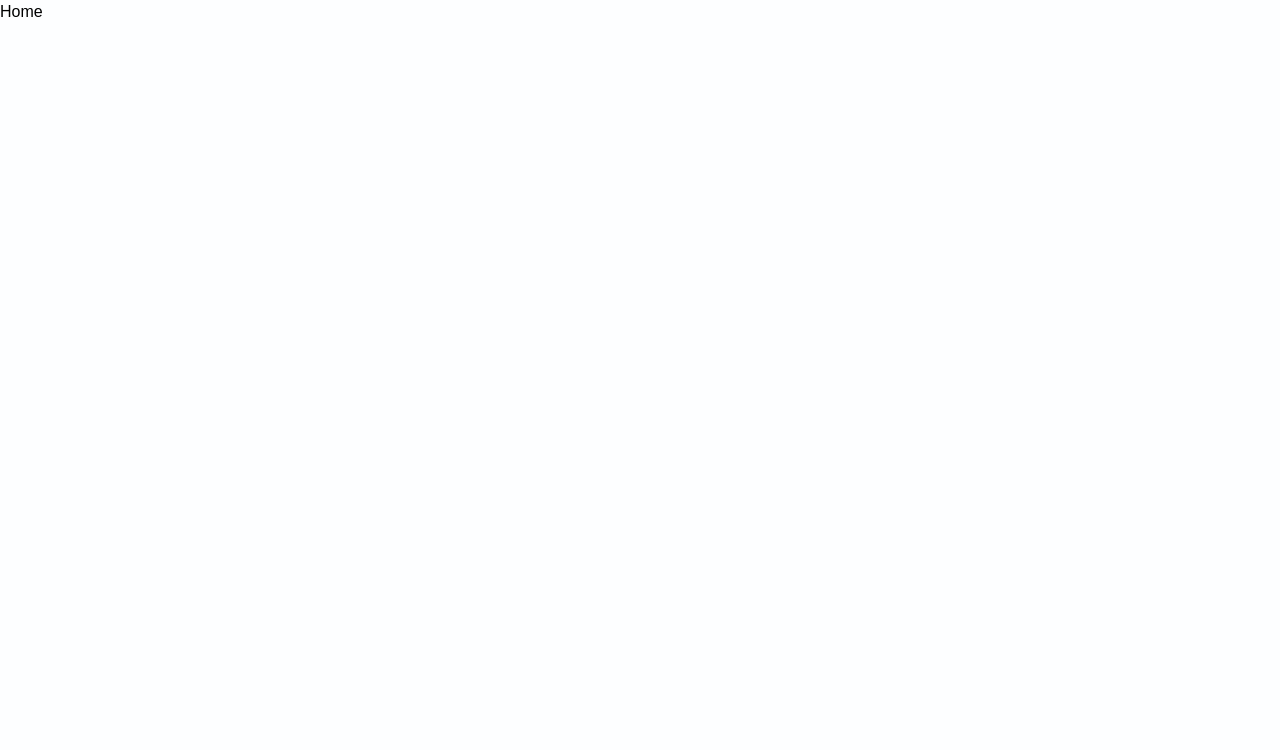
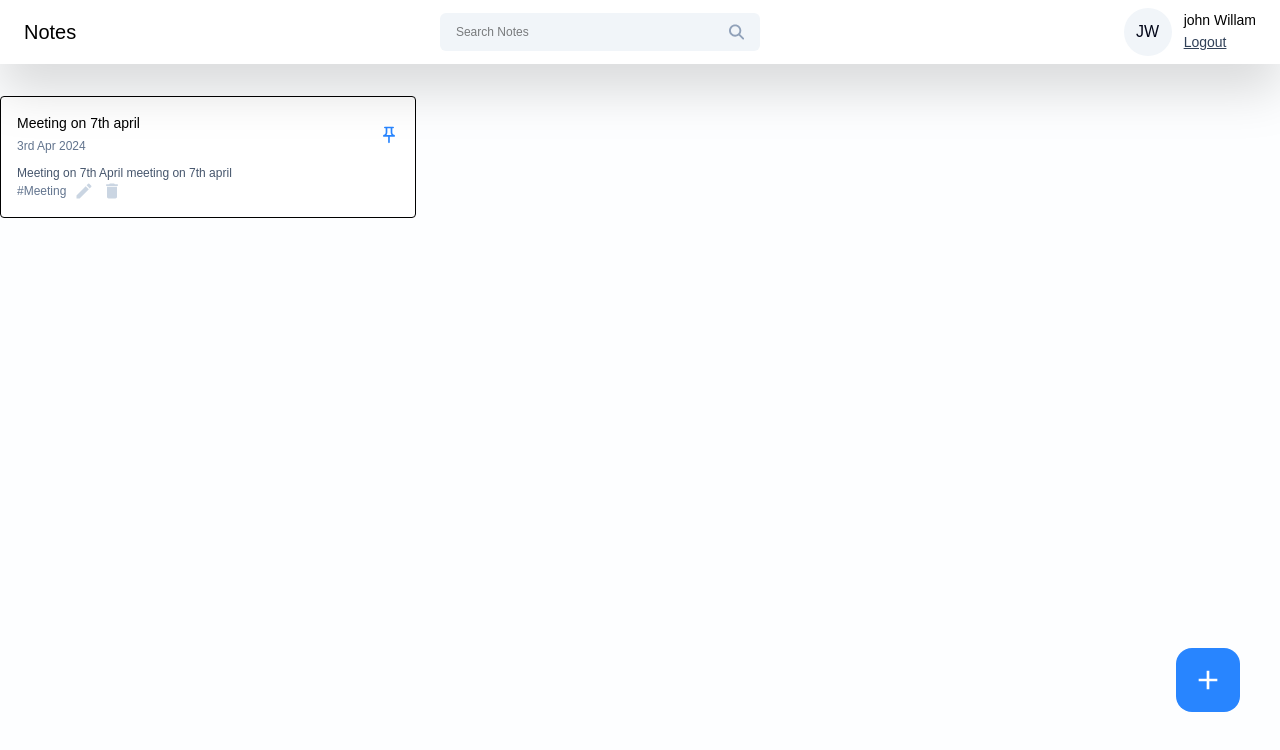
Before and after one commit to N-Viveharan/myProject-1, a React app in the folder frontend/: page /dashboad in a window 1280 px wide. Shown: the top 750 px of the page. Built offline with nearby package versions, Linux system fonts and the light colour scheme; the HTML template or start-up script is replaced by a standard one.

Commit message:
create the search bar,taginput,node card

```diff
--- a/frontend/package.json
+++ b/frontend/package.json
@@ -14,6 +14,7 @@
     "react": "^19.1.1",
     "react-dom": "^19.1.1",
     "react-icons": "^5.5.0",
+    "react-modal": "^3.16.3",
     "react-router-dom": "^7.9.1",
     "tailwindcss": "^4.1.13"
   },
--- /dev/null
+++ b/frontend/src/Cards/NoteCard.jsx
@@ -0,0 +1,35 @@
+import React from 'react'
+import {MdOutlinePushPin} from 'react-icons/md'
+import { MdCreate,MdDelete } from 'react-icons/md'
+
+function NoteCard({
+    title,date,content,tags,isPinned,onEdit,onDelete,onPinNote
+}) {
+  return (
+    <div className='border rounded p-4 bg-white hover:shadow-xl transition-all ease-in-out'>
+        <div className='flex items-center justify-between'>
+            <div>
+                <h6 className='text-sm font-medium'>{title}</h6>
+                <span className='text-xs text-slate-500'>{date}</span>
+            </div>
+            <MdOutlinePushPin className={`text-xl  cursor-pointer hover:text-primary ${isPinned ? 'text-[#2885ff]':'text-slate-300'}`} onClick={onPinNote}/>
+
+
+        </div>
+        <p className='text-xs text-slate-600 mt-2'>{content?.slice(0,60)}</p>
+        <div className='flex items-center gap-2'>
+            <div className='text-xs text-slate-500'>{tags}</div>
+            <div className='flex items-center gap-2'>
+                <MdCreate
+                className='text-xl text-slate-300 cursor-pointer hover:text-primary hover:text-green-600'
+                onClick={onEdit}/>
+                <MdDelete
+                className='text-xl text-slate-300 cursor-pointer hover:text-primary hover:text-red-500'
+                onClick={onDelete}/>
+            </div>
+        </div>
+    </div>
+  )
+}
+
+export default NoteCard
--- /dev/null
+++ b/frontend/src/Cards/ProfileInfo.jsx
@@ -0,0 +1,18 @@
+import React from 'react'
+import { getInitials } from '../utils/helper'
+
+function ProfileInfo({onLogout}) {
+  return (
+    <div className='flex items-center gap-3'>
+        <div className='w-12 h-12 flex items-center justify-center rounded-full font-medium text-slate-950 bg-slate-100 '>
+            {getInitials("john willam")}
+        </div>
+        <div>
+            <p className='text-sm font-medium'>john Willam</p>
+            <button className='text-sm text-slate-700 underline' onClick={onLogout}>Logout</button>
+        </div>
+    </div>
+  )
+}
+
+export default ProfileInfo
--- /dev/null
+++ b/frontend/src/components/Input/TagInput.jsx
@@ -0,0 +1,64 @@
+import React, { useState } from 'react'
+import { MdAdd, MdClose } from 'react-icons/md'
+
+function TagInput({ tags, setTags }) {
+
+    const [inputValue, setInputValue] = useState("")
+
+    const handleInputChange = (e) => {
+        setInputValue(e.target.value);
+    };
+    const addNewTag = () => {
+        if (inputValue.trim() !== "") {
+            setTags([...tags, inputValue.trim()]);
+            setInputValue("");
+        }
+    };
+    const handleKeyDown = (e) => {
+        if (e.key === "Enter") {
+            addNewTag();
+        }
+    };
+
+    const handleRemoveTag = (tagToRemove) => {
+        setTags(tags.filter((tag) => tag !== tagToRemove));
+    };
+
+
+
+
+    return (
+        <div>
+            {tags?.length > 0 && (
+                <div className="flex items-center gap-2 flex-wrap mt-2">
+                    {tags.map((tag, index) => (
+                        <span key={index} className="">
+                            # {tag}
+                            <button onClick={() => { handleRemoveTag(tag)}}>
+                                <MdClose />
+                            </button>
+                        </span>
+                    ))}
+                </div>
+
+            )}
+
+
+            <div className='flex items-center gap-4 mt-3'>
+                <input type="text "
+                    className='text-sm bg-transparent border px-3 py-2 rounded outline-none'
+                    placeholder='Add Tags'
+                    onChange={handleInputChange}
+                    onKeyDown={handleKeyDown} />
+                <button
+                    className='w-8 h-8 flex items-center justify-center rounded border border-blue-700 hover:bg-blue-700'
+                    onClick={() => { addNewTag() }}>
+                    <MdAdd className='text-2xl text-blue-700 hover:text-white' />
+                </button>
+
+            </div>
+        </div>
+    )
+}
+
+export default TagInput
--- a/frontend/src/components/Navbar/Navbar.jsx
+++ b/frontend/src/components/Navbar/Navbar.jsx
@@ -1,9 +1,31 @@
-import React from 'react'
+import React, { useState } from 'react'
+import ProfileInfo from '../../Cards/ProfileInfo'
+import { useNavigate } from 'react-router-dom'
+import SearchBar from '../searchBar/SearchBar'
 
 function Navbar() {
+  const [searchQuery,setSearchQuery]=useState("")
+  const navigate=useNavigate()
+  const onLogout=()=>{
+    navigate('login')
+  }
+  const handleSearch=()=>{}
+  const onClearSearch=()=>{
+    setSearchQuery("")
+  }
+
   return (
     <div className='bg-white flex items-center justify-between px-6 py-2 drop-shadow-2xl'>
         <h2 className='text-xl font-medium text-black py-2'>Notes</h2>
+        <SearchBar
+        value={searchQuery}
+        onChanges={({target})=>{
+          setSearchQuery(target.value)
+
+        }}
+        handleSearch={handleSearch}
+        onClearSearch={onClearSearch}/>
+        <ProfileInfo onLogout={onLogout}/>
     </div>
   )
 }
--- /dev/null
+++ b/frontend/src/components/searchBar/SearchBar.jsx
@@ -0,0 +1,23 @@
+import React from 'react'
+import { FaMagnifyingGlass } from 'react-icons/fa6'
+import {IoMdClose} from "react-icons/io"
+
+function SearchBar({value ,onChanges,handleSearch, onClearSearch}) {
+  return (
+    <div className='w-80 flex items-center px-4 bg-slate-100 rounded-md'>
+        <input type="text"
+        placeholder='Search Notes'
+        className='w-full text-xs bg-transparent py-[11px] outline-none'
+        value={value}
+        onChange={onChanges} />
+
+        {value && (<IoMdClose className='text-xl text-slate-500 cursor-pointer hover:text-black mr-3' onClick={onClearSearch}/>)}
+
+
+
+        <FaMagnifyingGlass className='text-slate-400 cursor-pointer hover:text-black' onClick={handleSearch}/>
+    </div>
+  )
+}
+
+export default SearchBar
--- /dev/null
+++ b/frontend/src/pages/Home/AddEditNotes.jsx
@@ -0,0 +1,30 @@
+import React from 'react'
+import TagInput from '../../components/Input/TagInput'
+
+function AddEditNotes() {
+  return (
+    <div >
+        <div className='flex flex-col gap-2'>
+        <label className='text-xs text-slate-400'>TITLE</label>
+        <input type="text"
+        className='text-2xl text-slate-950 outline-none'
+        placeholder='Go To Gym At 5' />
+    </div>
+    <div className='flex flex-col gap-2 mt-4'>
+        <label className='text-xs text-slate-400'>CONTENT</label>
+        <textarea type="text"
+        className='text-sm text-slate-950 outline-none bg-slate-50 p-2 rounded '
+        placeholder='Content'
+        rows={10}/>
+    </div>
+    <div className='mt-3'>
+        <label className='text-xs text-slate-400'>TAGG</label>
+        <TagInput/>
+    </div>
+    <button className='font-medium mt-5  w-full text-sm bg-[#2885ff] text-white p-2 rounded my-1 hover:bg-blue-600' onClick={()=>{}}>ADD</button>
+
+    </div>
+  )
+}
+
+export default AddEditNotes
--- a/frontend/src/pages/Home/Home.jsx
+++ b/frontend/src/pages/Home/Home.jsx
@@ -1,8 +1,57 @@
 import React from 'react'
+import Navbar from '../../components/Navbar/Navbar'
+import NoteCard from '../../Cards/NoteCard'
+import { MdAdd } from 'react-icons/md'
+import AddEditNotes from './AddEditNotes'
+import { useState } from "react";
+import Modal from "react-modal";
 
 function Home() {
+
+  const [openAddEditModal, setOpenAddEditModal] = useState({
+    isShown: false,
+    type: "add",
+    data: null,
+  });
+
   return (
-    <div>Home</div>
+    <>
+      <Navbar />
+      <div className='container mx-auto '>
+        <div className='grid grid-cols-3 gap-4 mt-8'>
+          <NoteCard title="Meeting on 7th april"
+            date="3rd Apr 2024"
+            content="Meeting on 7th April meeting on 7th april"
+            tags="#Meeting"
+            isPinned={true}
+            onEdit={() => { }}
+            onDelete={() => { }}
+            onPinNote={() => { }} />
+        </div>
+
+      </div>
+      <button className='w-16 h-16 flex items-center   justify-center rounded-2xl bg-[#2885ff] hover:bg-blue-600 absolute right-10 top-162'
+      onClick={() => {
+        setOpenAddEditModal({isShown:true,type:"add",data:null})
+       }}>
+        <MdAdd className='text-[32px] text-white ' />
+
+      </button>
+      <Modal
+        isOpen={openAddEditModal.isShown}
+        onRequestClose={() => { }}
+        style={{
+          overlay: {
+            backgroundColor: "rgba(0,0,0,0.2)",
+          },
+        }}
+        contentLabel=""
+        className="w-[40%] max-h-3/4 bg-white rounded-md mx-auto mt-14 p-5 overflow-scroll"
+      >
+        <AddEditNotes />
+      </Modal>
+
+    </>
   )
 }
 
--- a/frontend/src/utils/helper.js
+++ b/frontend/src/utils/helper.js
@@ -2,3 +2,17 @@ export const validateEmail = (email) => {
   const regex = /^[^\s@]+@[^\s@]+\.[^\s@]+$/;
   return regex.test(email);
 };
+
+
+export const getInitials = (name) => {
+  if (!name) return "";
+
+  const words = name.split(" ");
+  let initials = "";
+
+  for (let i = 0; i < Math.min(words.length, 2); i++) {
+    initials += words[i][0];
+  }
+
+  return initials.toUpperCase();
+};
```
Also changed, not shown: 1 other file (tests, documents, lock files or other folders).
